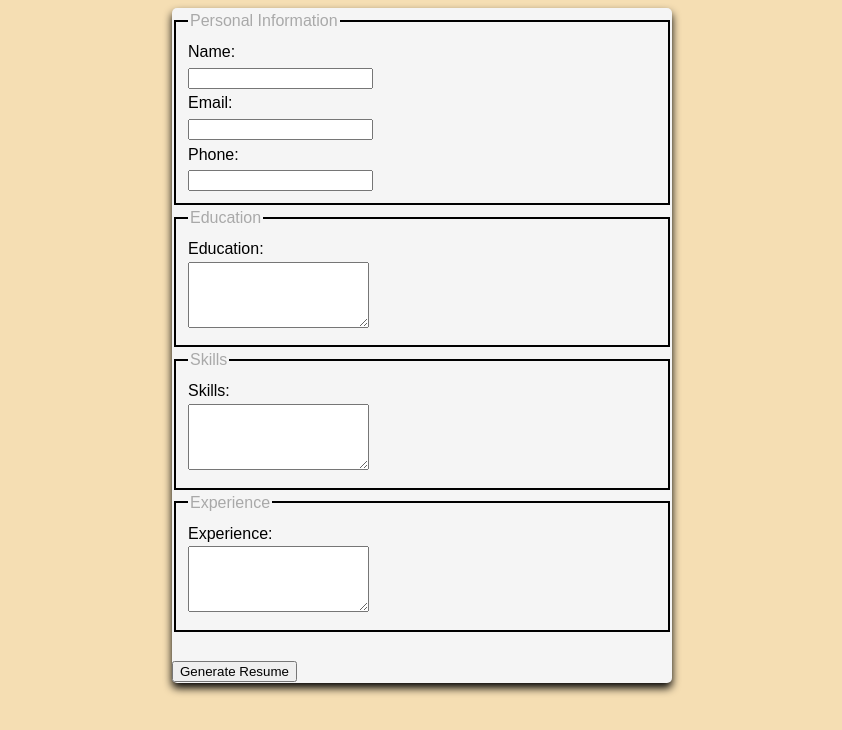
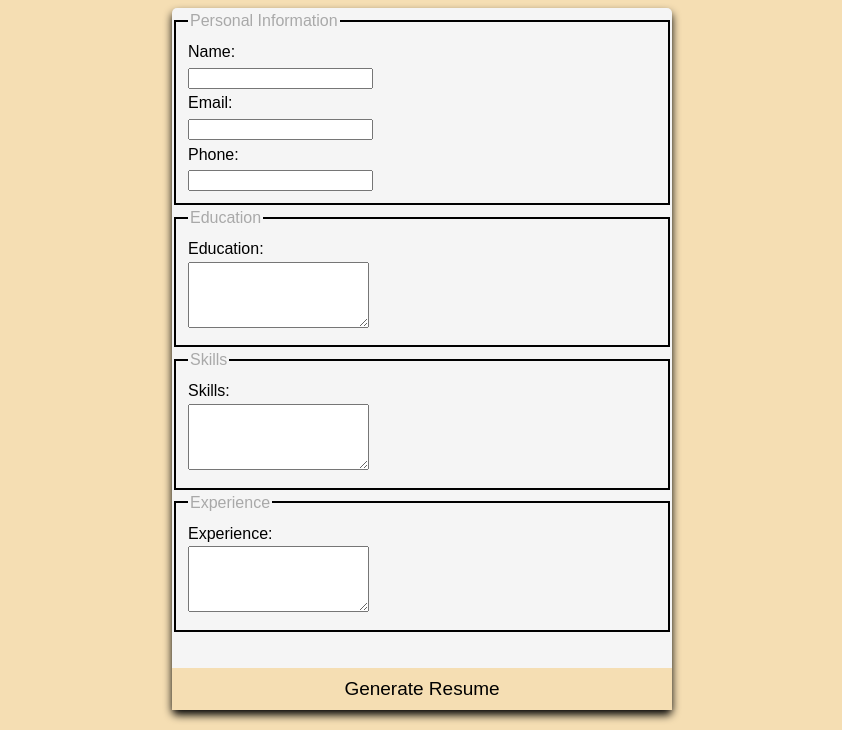
Before and after one commit to Hamza-Sheikh-02/HACKATHON-Milestone-Based-Interactive-Resume-Builder, a plain HTML site: page Milestone 1 - Static Interactive Resume Builder/index.html in a window 1280 px wide. Shown: the part 86-816 px from the top of the page, without its empty margins (218-1060 px from the left). Drawn offline with Linux system fonts and the light colour scheme.

Commit message:
Milestone 1

```diff
--- a/Milestone 1 - Static Interactive Resume Builder/style.css
+++ b/Milestone 1 - Static Interactive Resume Builder/style.css
@@ -34,9 +34,15 @@ label {
 button {
   text-align: center;
   display: box;
+  width: 100%;
   cursor: pointer;
+  padding: 10px;
+  border: none;
+  font-size: 19px;
+  margin-top: 10px;
+  background: wheat;
 }
 
 button:hover {
-  background-color: aqua;
+  background-color: lightblue;
 }
```
